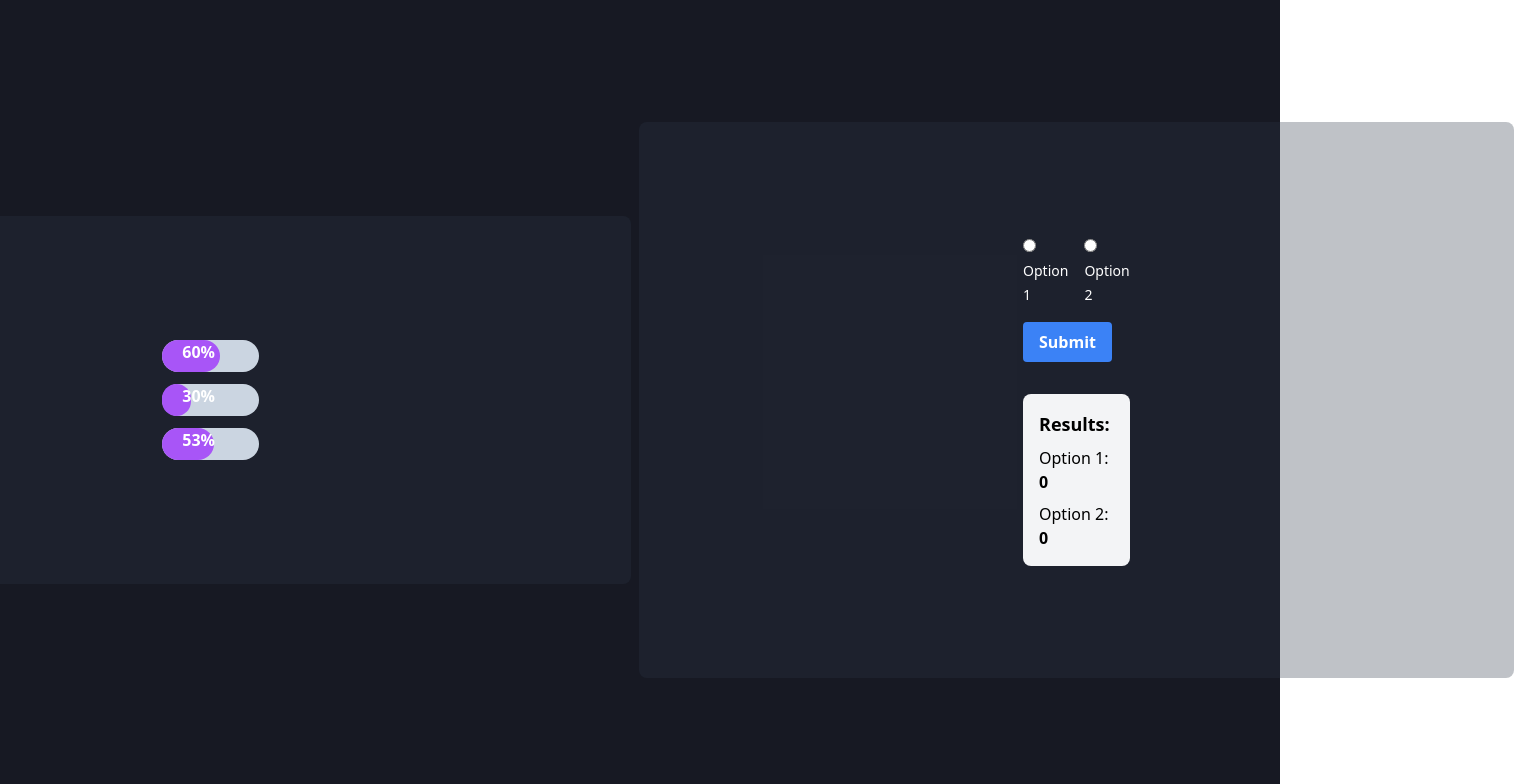
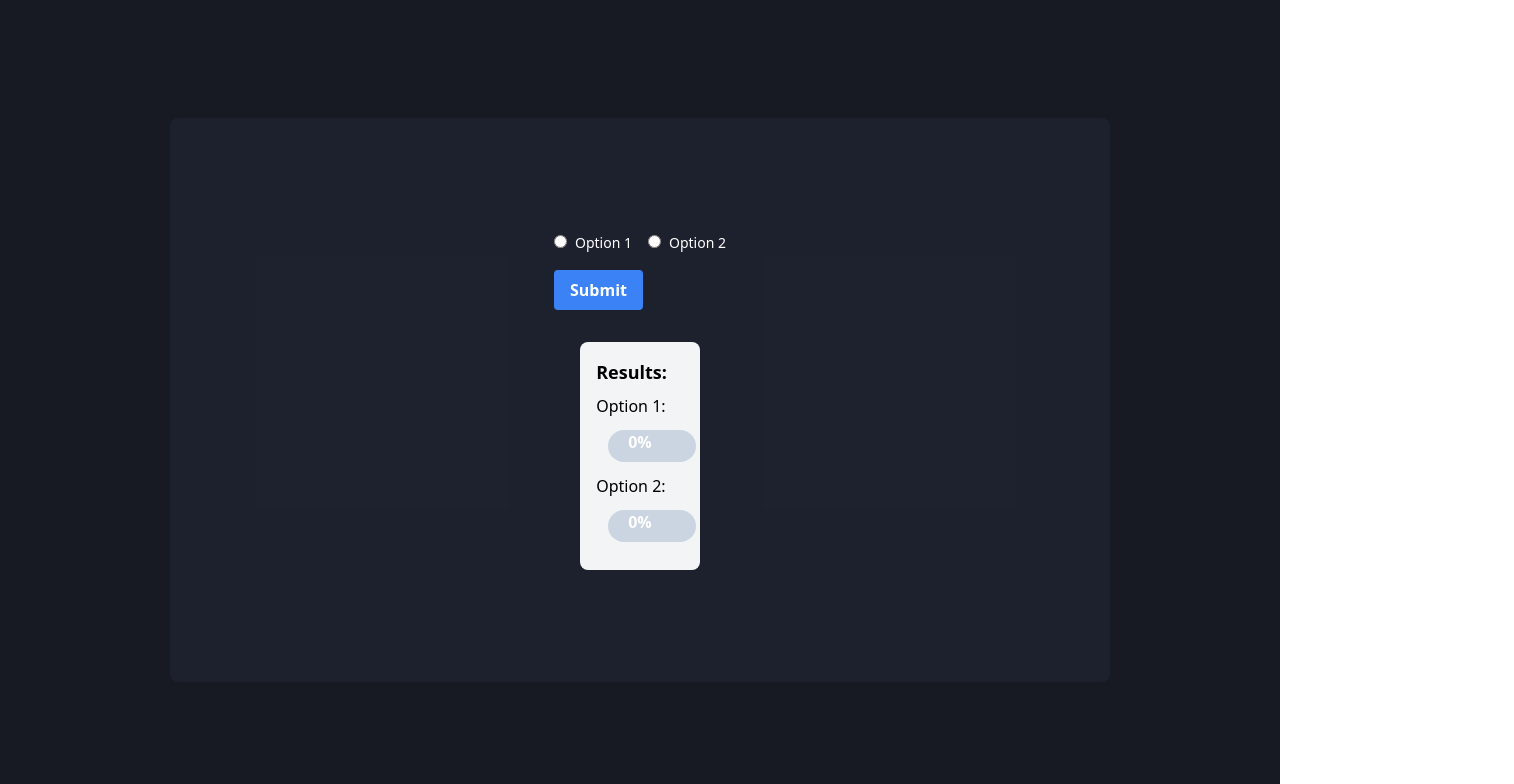
Before and after one commit to SamFisher0208/IGN_Code_Foo10_Sam_Fisher, a Next.js app in the folder PollApp/poll_app/: page / in a window 1280 px wide. Shown: the top 784 px of the page, 1514 px wide, since content can reach past the window. Built offline with nearby package versions, Linux system fonts and the light colour scheme.

Commit message:
added prog bar to poll component

```diff
--- a/PollApp/poll_app/src/components/Poll.js
+++ b/PollApp/poll_app/src/components/Poll.js
@@ -1,4 +1,5 @@
 import { useState } from "react";
+import ProgressBar from '@/components/ProgressBar';
 
 const PollingComponent = () => {
   const [selectedOption, setSelectedOption] = useState("");
@@ -56,12 +57,14 @@ const PollingComponent = () => {
 
         <div className="bg-gray-100 p-4 rounded-lg">
           <h2 className="text-lg font-bold mb-2">Results:</h2>
-          <p className="mb-2">
-            Option 1: <span className="font-bold">{pollResults.option1}</span>
-          </p>
-          <p>
-            Option 2: <span className="font-bold">{pollResults.option2}</span>
-          </p>
+          <div className="mb-2">
+            {/* Option 1: <span className="font-bold">{pollResults.option1}</span> */}
+            Option 1: <ProgressBar className="font-bold" pollResults={pollResults.option1} />
+          </div>
+          <div>
+            {/* Option 2: <span className="font-bold">{pollResults.option2}</span> */}
+            Option 2: <ProgressBar className="font-bold" pollResults={pollResults.option2} />
+          </div>
         </div>
       </div>
     </div>
--- a/PollApp/poll_app/src/components/ProgressBar.js
+++ b/PollApp/poll_app/src/components/ProgressBar.js
@@ -1,12 +1,16 @@
 import React from "react";
 
 export default function ProgressBar(props) {
-  const { completed } = props;
+  const { pollResults } = props;
 
   return (
     <div className="h-8 w-full bg-slate-300 rounded-full m-3">
-      <div style={{ width: `${completed}%`}} className={`h-full bg-purple-500 rounded-full text-right`}>
-        <span className="text-white p-5 font-bold">{`${completed}%`}</span>
+      <div style={{ width: `${pollResults}%`}} className={`h-full bg-purple-500 rounded-full text-right`}>
+        <span className="text-white p-5 font-bold"
+            // aria-valuenow=${pollResults}  *import trace module error?
+            // aria-valuemin="0"
+            // aria-valuemax="100"
+        >{`${pollResults}%`}</span>
       </div>
     </div>
   );
--- a/PollApp/poll_app/src/pages/index.js
+++ b/PollApp/poll_app/src/pages/index.js
@@ -21,15 +21,13 @@ export default function Home() {
       </Head>
       <div className='bg-midnight'>
         <div className='flex justify-center min-h-screen items-center gap-2'>
-          <div className='rounded-lg px-96 py-28 bg-midnight-md/30 flex flex-col basis-2/3'>
+          {/* <div className='rounded-lg px-96 py-28 bg-midnight-md/30 flex flex-col basis-2/3'>
             <div>
               {testData.map((item, idx) => (
                 <ProgressBar key={idx} completed={item.completed} />
               ))}
             </div>
-
-
-          </div>
+          </div> */}
 
           <div className='rounded-lg px-96 py-28 bg-midnight-md/30'>
               <PollingComponent></PollingComponent>
```
